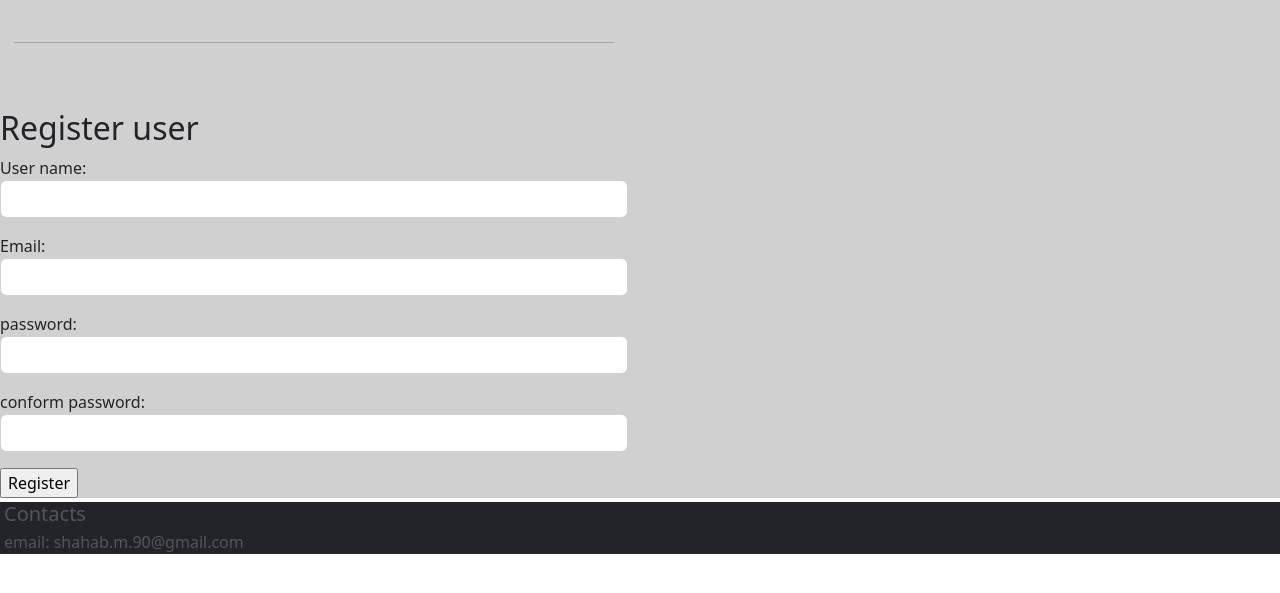
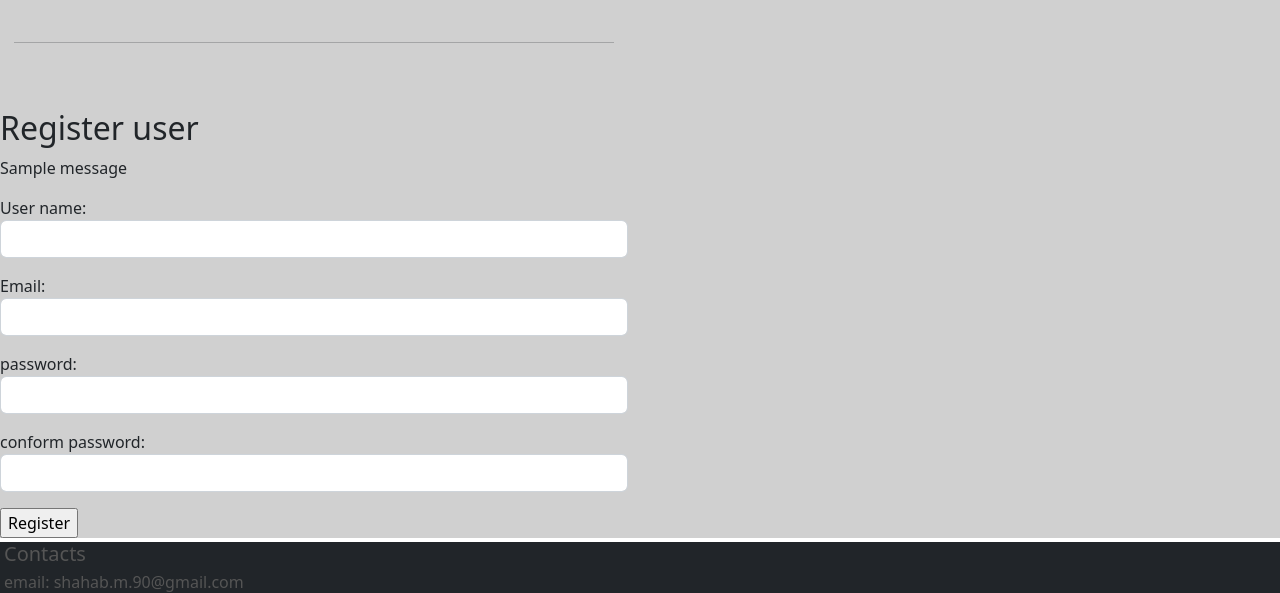
Before and after one commit to shahabmor/IMDb, a Django app: page /account/register in a window 1280 px wide. Shown: the part 72-665 px from the top of the page. Run offline with Django 4.2, Linux system fonts and the light colour scheme; tables that the repository leaves empty hold one stand-in row (values such as "Sample post"); one stand-in notice (Sample message) is shown.

Commit message:
change register view

```diff
--- a/account/templates/account/register.html
+++ b/account/templates/account/register.html
@@ -6,7 +6,13 @@
 
 {% block body %}
     <h2>Register user</h2>
-
+    {% if messages %}
+    <ul class="messages">
+        {% for message in messages %}
+        <li{% if message.tags %} class="{{ message.tags }}"{% endif %}>{{ message }}</li>
+        {% endfor %}
+    </ul>
+    {% endif %}
     <form action="" method="post" class="col-md-6" novalidate>
         {% csrf_token %}
         {{ form.as_p }}
--- a/account/views.py
+++ b/account/views.py
@@ -23,7 +23,7 @@ class UserRegisterView(View):
         form = self.form_class(request.POST)
         if form.is_valid():
             cd = form.cleaned_data
-            User.objects.create_user(cd['user_name'], cd['email'], cd['password'])
+            User.objects.create_user(cd['user_name'], cd['email'], cd['password1'])
             messages.success(request, 'you are signed up successfully', 'success')
-            return redirect('home:home')
+            return redirect('home')
         return render(request, self.template_name, {'form':form})
--- a/movies/templates/movies/home.html
+++ b/movies/templates/movies/home.html
@@ -25,7 +25,7 @@
                 <h6>{{ movie|title }}</h6>
                 <hr>
                 {% if movie.imdb_score %}
-                    <p>Score: {{ movie.imdb_score }}/10</p>
+                    <p>Score: {{ movie.imdb_score }} &#11088 /10</p>
                 {% else %}
                     <p>Score: --/10</p>
                 {% endif %}
--- a/templates/base.html
+++ b/templates/base.html
@@ -69,7 +69,7 @@
         <li class="nav-item dropdown" style="margin-right: 20px">
             <a class="nav-link dropdown-toggle" href="#" role="button" data-bs-toggle="dropdown">Profile</a>
             <ul class="dropdown-menu">
-            <li><a class="dropdown-item" href="#">Sign up</a></li>
+            <li><a class="dropdown-item" href="{% url 'account:user_register'%}">Sign up</a></li>
             <li><a class="dropdown-item" href="#">Login</a></li>
             <li><a class="dropdown-item" href="#">Logout</a></li>
             </ul>
```
